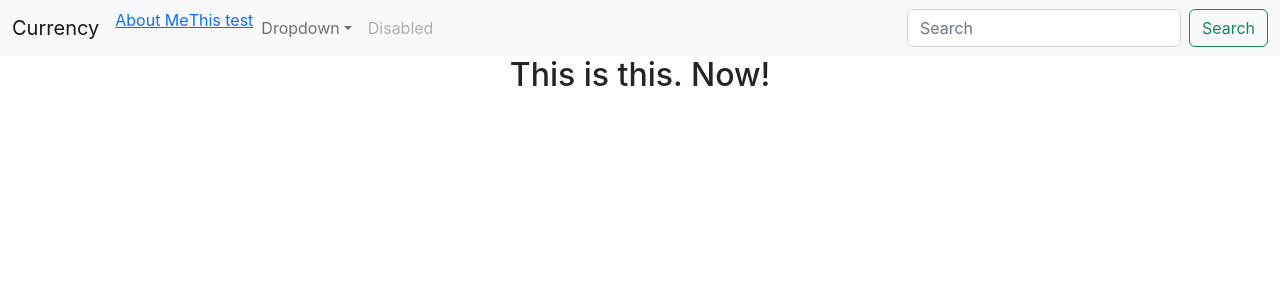
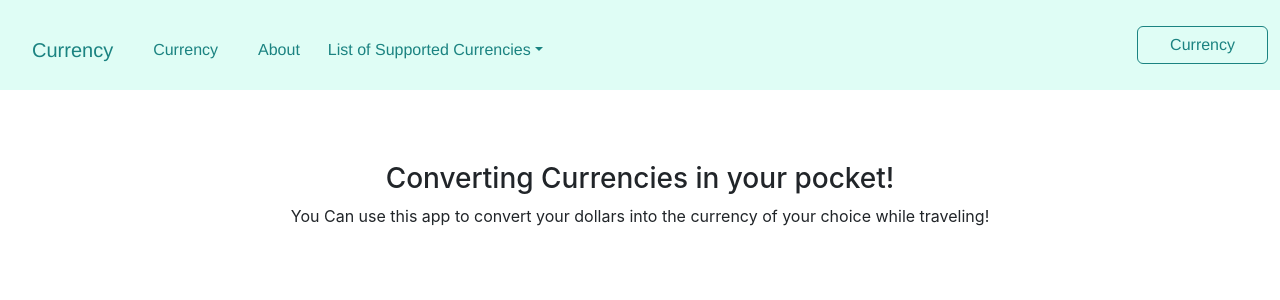
Before and after one commit to SoulGorilla/project-2-react, a React (Create React App) app: page /this in a window 1280 px wide. Shown: the top 300 px of the page. Built offline with nearby package versions, Linux system fonts and the light colour scheme.

Commit message:
Updated Css to reflect Mint.com

```diff
--- a/src/App.css
+++ b/src/App.css
@@ -36,3 +36,59 @@
     transform: rotate(360deg);
   }
 }
+ .navbar-light {
+   background-color: #dffdf5;
+   font-family: avenir,helvetica,sans-serif;
+ } .navbar-toggler {
+  border-color: #1b8381
+ } .navbar-brand {
+  color: #1b8381;
+  margin: 0 auto;
+  margin-top: 10px;
+ } a {
+  color: #1b8381;
+  text-decoration: none;
+  padding: 20px 20px 20px 20px;
+ } a.dropdown-toggle {
+  color: #1b8381;
+  text-decoration: none;
+  padding: 0px 20px 20px 20px;
+ } .nav-item {
+   padding-top: 30px;
+ } a.crncy:hover {
+   color: white;
+
+ } .form-control {
+   width: 50%;
+ } .d-flex {
+   margin-top: 20px;;
+  justify-content: center;
+ }.custom-select {
+  color: #1b8381;
+  border-color: #1b8381;
+  border-radius: 10px;
+
+
+ }.btn-outline-success {
+  border-color: #1b8381;
+  background-color: #dffdf5;
+  margin-left: 10px;
+ } #result {
+  color: #228B22;
+  font-weight: 700;
+  background-color: #dffdf5;
+  padding: 5px;
+  border-radius: 5px;
+
+
+ } .list-group{
+   margin-top: 40px;
+
+ } .list-group-item {
+  font-weight: 700;
+  display: flex;
+  justify-content: space-between;
+
+
+
+ }
--- a/src/Components/Convert.js
+++ b/src/Components/Convert.js
@@ -1,8 +1,9 @@
 import { useState, useEffect } from "react";
 
 const Convert = props => {
-  const [data, setData] = useState({});
+  const [data, setData] = useState();
   const [loading, setLoading] = useState(true);
+  // const [list, setList] = useState([]);
 
   useEffect(() => {
     fetch(
@@ -17,22 +18,98 @@ const Convert = props => {
   }, [props.money.currency]);
   if (loading) return <h1> Loading </h1>;
 
-  console.log(props.money.currency);
+  const List = () => {
+    for (const key in data.response.rates) {
+      console.log(`key is ${key}, value is ${data.response.rates[key]}`);
+      <div>
+        <h2>${key}</h2>
+      </div>;
+      return (
+        <div>
+          <h2>${key}</h2>
+        </div>
+      );
+    }
+  };
 
   return (
     <div>
-      <li class="list-group-item">{data.response.base}</li>
       <li class="list-group-item">
-        Rubles {data.response.rates.RUB.toFixed(1) * props.money.money}
+        Euro{" "}
+        <span id="result">
+          {data.response.rates.EUR.toFixed(3) * props.money.money}
+        </span>
       </li>
       <li class="list-group-item">
-        Euro {data.response.rates.EUR.toFixed(3) * props.money.money}
+        British Pounds{" "}
+        <span id="result">
+          {data.response.rates.GBP.toFixed(4) * props.money.money}
+        </span>
       </li>
       <li class="list-group-item">
-        British Pounds {data.response.rates.GBP.toFixed(4) * props.money.money}
+        Aussie Dollars{" "}
+        <span id="result">
+          {data.response.rates.AUD.toFixed(1) * props.money.money}{" "}
+        </span>
+      </li>
+      <li class="list-group-item">
+        Canadian Dollars{" "}
+        <span id="result">
+          {data.response.rates.CAD.toFixed(1) * props.money.money}{" "}
+        </span>
+      </li>
+      <li class="list-group-item">
+        Hong Kong Dollars{" "}
+        <span id="result">
+          {data.response.rates.HKD.toFixed(1) * props.money.money}{" "}
+        </span>
+      </li>
+      <li class="list-group-item">
+        Hungarian Forint{" "}
+        <span id="result">
+          {data.response.rates.HUF.toFixed(1) * props.money.money}{" "}
+        </span>
+      </li>
+      <li class="list-group-item">
+        Russian Rubles{" "}
+        <span id="result">
+          {data.response.rates.RUB.toFixed(1) * props.money.money}{" "}
+        </span>
+      </li>
+      <li class="list-group-item">
+        Venezuelan Bolívar{" "}
+        <span id="result">
+          {data.response.rates.VEB.toFixed(1) * props.money.money}{" "}
+        </span>
+      </li>
+      <li class="list-group-item">
+        Panamanian Balboa{" "}
+        <span id="result">
+          {data.response.rates.PAB.toFixed(1) * props.money.money}{" "}
+        </span>
+      </li>
+      <li class="list-group-item">
+        Yemeni Rial{" "}
+        <span id="result">
+          {data.response.rates.YER.toFixed(1) * props.money.money}{" "}
+        </span>
+      </li>
+      <li class="list-group-item">
+        Japanese Yen{" "}
+        <span id="result">
+          {data.response.rates.JPY.toFixed(1) * props.money.money}{" "}
+        </span>
+      </li>
+      <li class="list-group-item">
+        Bitcoin{" "}
+        <span id="result">{data.response.rates.BTC * props.money.money} </span>
       </li>
     </div>
   );
 };
 
 export default Convert;
+
+// for (const key in object) {
+//   //   console.log(`key is ${key}, value is ${object[key]}`);
+//   // }
--- a/src/Components/Currency.js
+++ b/src/Components/Currency.js
@@ -50,18 +50,20 @@ const Currency = () => {
           id="select"
           onChange={e => setCurrency(e.target.value)}
         >
-          ><option selected>Currency</option>
+          <option selected>Currency</option>
+          <option value="USD">US Dollar</option>
+          <option value="EUR">Euro</option>
+          <option value="GBP">British Pounds</option>
+          <option value="AUD">Aussie Dollars</option>
+          <option value="CAD">Canadian Dollars</option>
           <option value="RUB">Ruble</option>
-          <option value="USD">Dollar</option>
           <option value="AUD">AUD</option>
+          <option value="GBP">British Pounds</option>
         </select>
         <button className="btn btn-outline-success" type="submit">
           CONVERT!
         </button>
       </form>
-      <h1>
-        {money.currency} {money.money}
-      </h1>
       <ul class="list-group">
         <Convert money={money} />
       </ul>
--- a/src/Components/Nav.js
+++ b/src/Components/Nav.js
@@ -3,7 +3,7 @@ import { BrowserRouter as Router, Switch, Route, Link } from "react-router-dom";
 const Nav = () => {
   return (
     <div>
-      <nav class="navbar navbar-expand-lg bg-light">
+      <nav class="navbar navbar-expand-lg  navbar-light">
         <div class="container-fluid">
           <a class="navbar-brand" href="#">
             Currency
@@ -22,10 +22,10 @@ const Nav = () => {
           <div class="collapse navbar-collapse" id="navbarSupportedContent">
             <ul class="navbar-nav me-auto mb-2 mb-lg-0">
               <li class="nav-item">
-                <Link to="/about">About Me</Link>
+                <Link to="/about">Currency</Link>
               </li>
               <li class="nav-item">
-                <Link to="/this">This test</Link>
+                <Link to="/this">About</Link>
               </li>
               <li class="nav-item dropdown">
                 <a
@@ -36,17 +36,17 @@ const Nav = () => {
                   data-bs-toggle="dropdown"
                   aria-expanded="false"
                 >
-                  Dropdown
+                  List of Supported Currencies
                 </a>
                 <ul class="dropdown-menu" aria-labelledby="navbarDropdown">
                   <li>
                     <a class="dropdown-item" href="#">
-                      Action
+                      USD
                     </a>
                   </li>
                   <li>
                     <a class="dropdown-item" href="#">
-                      Another action
+                      Russian Rubles
                     </a>
                   </li>
                   <li>
@@ -54,26 +54,17 @@ const Nav = () => {
                   </li>
                   <li>
                     <a class="dropdown-item" href="#">
-                      Something else here
+                      Euro's
                     </a>
                   </li>
                 </ul>
               </li>
-              <li class="nav-item">
-                <a class="nav-link disabled">Disabled</a>
-              </li>
             </ul>
-            <form class="d-flex" role="search">
-              <input
-                class="form-control me-2"
-                type="search"
-                placeholder="Search"
-                aria-label="Search"
-              />
-              <button class="btn btn-outline-success" type="submit">
-                Search
-              </button>
-            </form>
+            <button class="btn btn-outline-success" type="link">
+              <Link className="crncy" to="/about">
+                Currency
+              </Link>
+            </button>
           </div>
         </div>
       </nav>
--- a/src/Components/This.js
+++ b/src/Components/This.js
@@ -1,5 +1,18 @@
 const This = () => {
-  return <h2> This is this. Now!</h2>;
+  return (
+    <div>
+      <br></br>
+      <br></br>
+      <br></br>
+
+      <h3>Converting Currencies in your pocket!</h3>
+
+      <p>
+        You Can use this app to convert your dollars into the currency of your
+        choice while traveling!
+      </p>
+    </div>
+  );
 };
 
 export default This;
```
Also changed, not shown: 1 other file (tests, documents, lock files or other folders).
